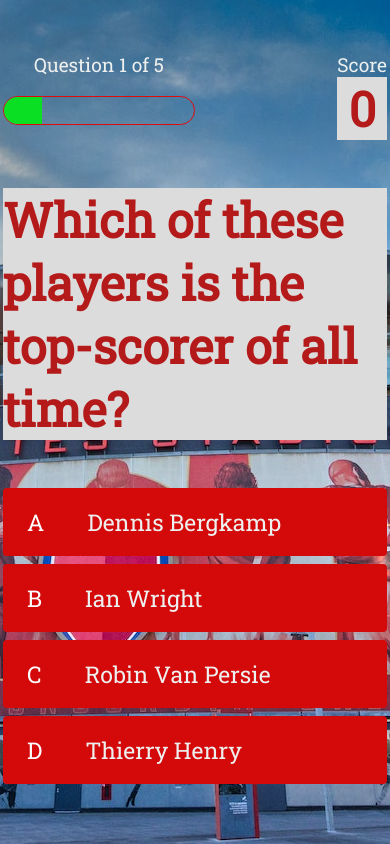
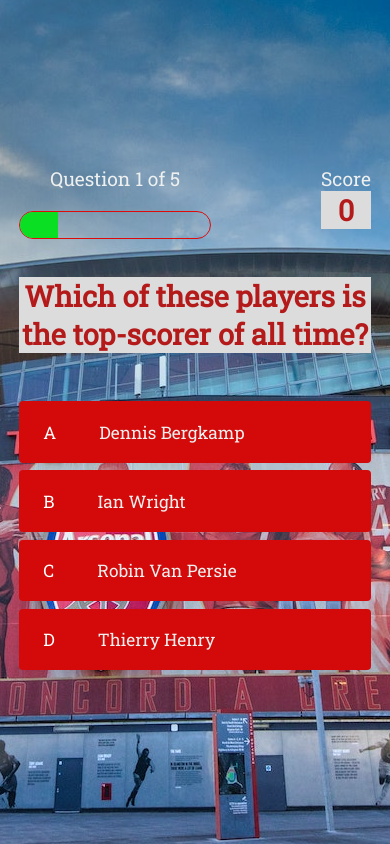
Before and after one commit to Vrzadek/theGunnersQuiz, a plain HTML site: page game.html in a window 390 px wide. Drawn offline with Linux system fonts and the light colour scheme.

Commit message:
fixed so design is responsive

```diff
--- a/assets/css/game.css
+++ b/assets/css/game.css
@@ -8,7 +8,7 @@ body {
     width: 100%;
     border-radius: 4px;
     background: rgb(212, 10, 10);
-    font-size: 4rem;
+    font-size: 3rem;
     min-width: 80rem;
 }
 
@@ -70,6 +70,6 @@ body {
 
 @media screen and (max-width: 768px) {
     .choice-container {
-        min-width: 40rem;
+        min-width: 30rem;
     }
 }
--- a/assets/css/style.css
+++ b/assets/css/style.css
@@ -14,10 +14,11 @@
 }
 
 h1 {
-    font-size: 5rem;
+    font-size: 3rem;
     color: rgb(180, 26, 26);
     margin-bottom: 5rem;
     background-color: rgb(221, 220, 220);
+    text-align: center;
 }
 
 h2 {
```
